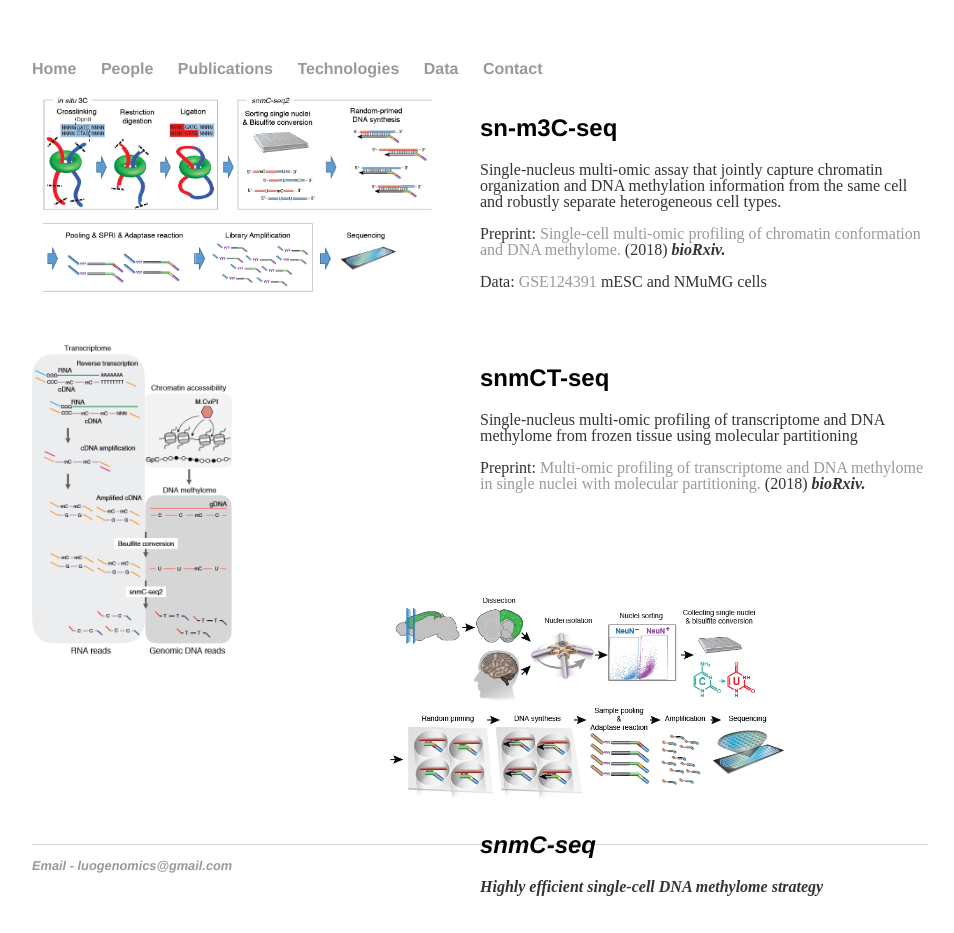
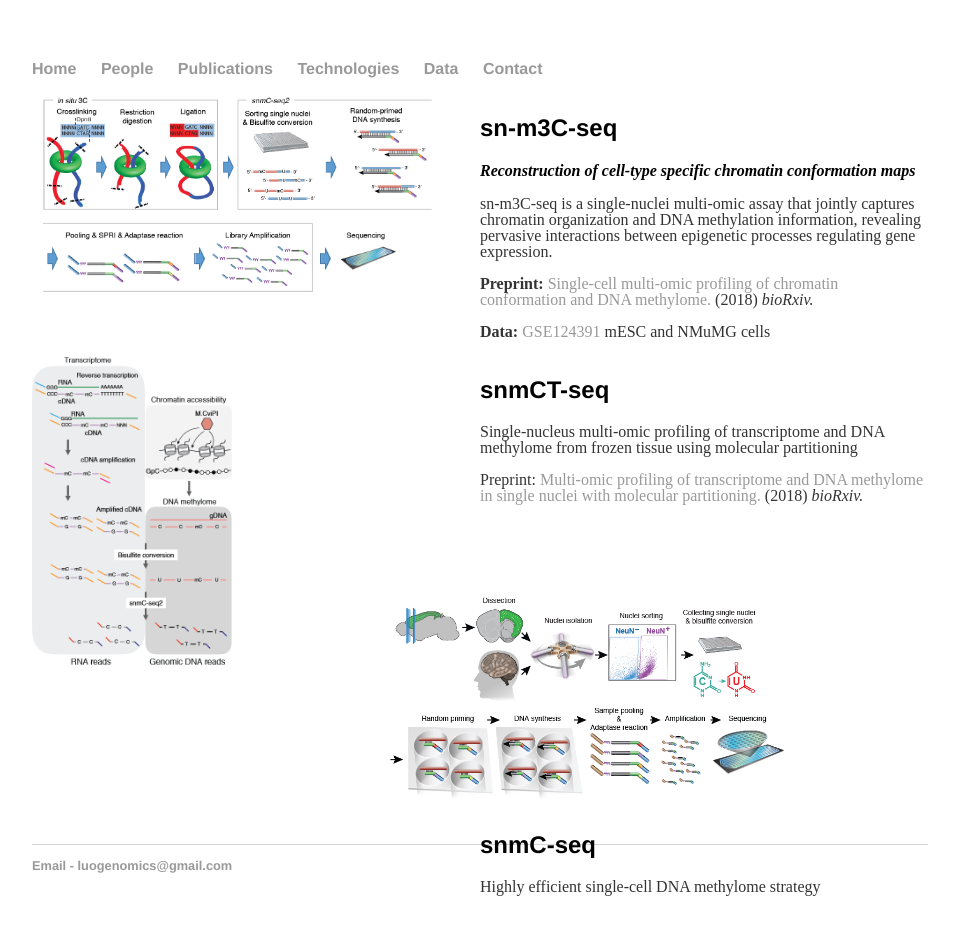
Before and after one commit to luogenomics/luogenomics.github.io, a Jekyll site: the page built from technologies/index.html, in a window 1280 px wide. Shown: the whole page, without its empty margins (160-1114 px from the left). Built offline with Jekyll 4.4.1, drawn with Linux system fonts in a browser that asks for light colours.

Commit message:
Update index.html

```diff
--- a/technologies/index.html
+++ b/technologies/index.html
@@ -10,9 +10,10 @@ title: Luo Lab Technologies
   </div>
   <div class="projecttextbox pull-left">
     <h2> sn-m3C-seq </h2>
-    <p> Single-nucleus multi-omic assay that jointly capture chromatin organization and DNA methylation information from the same cell and robustly separate heterogeneous cell types. </p>
-    <p> Preprint: <a href="https://www.biorxiv.org/content/10.1101/503235v1" target="_blank">Single-cell multi-omic profiling of chromatin conformation and DNA methylome. </a> (2018) <strong><em>bioRxiv.</strong></em></p>
-    <p> Data: <a href="https://www.ncbi.nlm.nih.gov/geo/query/acc.cgi?acc=GSE124391" target="_blank">GSE124391</a> mESC and NMuMG cells</p>
+    <strong><em>Reconstruction of cell-type specific chromatin conformation maps</strong></em>
+    <p> sn-m3C-seq is a single-nuclei multi-omic assay that jointly captures chromatin organization and DNA methylation information, revealing pervasive interactions between epigenetic processes regulating gene expression. </p>
+    <p> <strong>Preprint:</strong> <a href="https://www.biorxiv.org/content/10.1101/503235v1" target="_blank">Single-cell multi-omic profiling of chromatin conformation and DNA methylome. </a> (2018) <em>bioRxiv.</em></p>
+    <p> <strong>Data:</strong> <a href="https://www.ncbi.nlm.nih.gov/geo/query/acc.cgi?acc=GSE124391" target="_blank">GSE124391</a> mESC and NMuMG cells</p>
   </div>
 </div>
 
@@ -25,7 +26,7 @@ title: Luo Lab Technologies
   <div class="projecttextbox pull-right">
     <h2> snmCT-seq </h2>
     <p> Single-nucleus multi-omic profiling of transcriptome and DNA methylome from frozen tissue using molecular partitioning </p>
-    <p> Preprint: <a href="https://www.biorxiv.org/content/10.1101/434845v1" target="_blank">Multi-omic profiling of transcriptome and DNA methylome in single nuclei with molecular partitioning.  </a> (2018) <strong><em>bioRxiv.</p>
+    <p> Preprint: <a href="https://www.biorxiv.org/content/10.1101/434845v1" target="_blank">Multi-omic profiling of transcriptome and DNA methylome in single nuclei with molecular partitioning.  </a> (2018) <em>bioRxiv.</em></p>
   </div>
   <div class="smallspacer"></div>
   <div class="bigspacer"></div>
```
